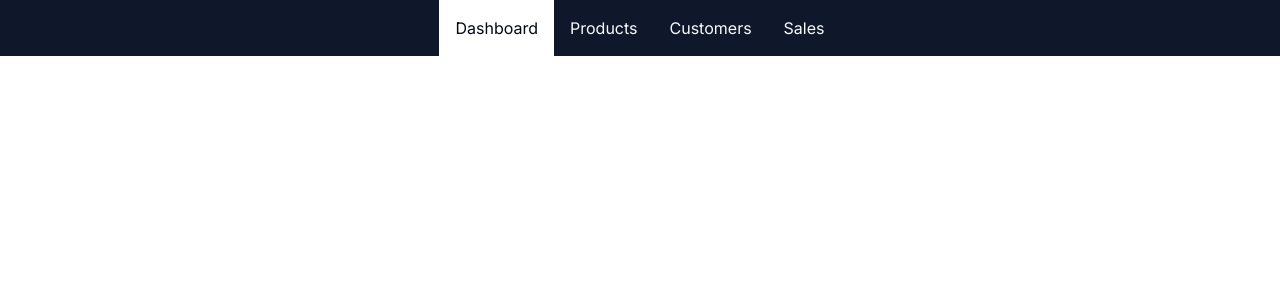
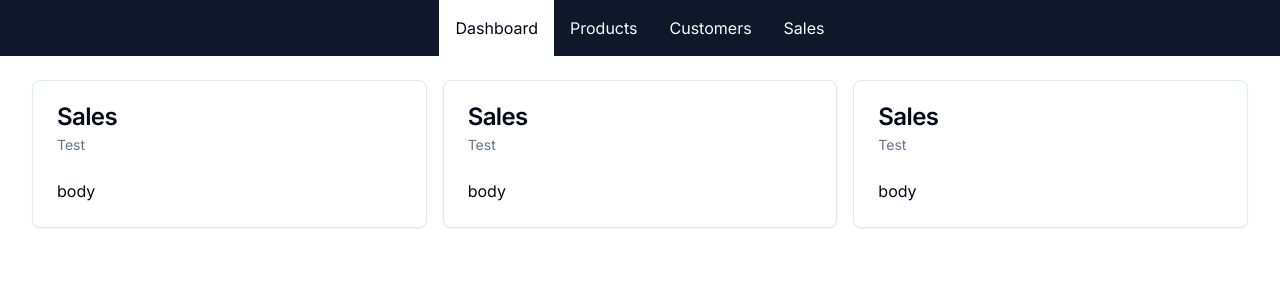
Before and after one commit to FullStackin/ShopVerse, a Next.js app: page /admin in a window 1280 px wide. Shown: the top 300 px of the page. Built offline with nearby package versions, Linux system fonts and the light colour scheme.

Commit message:
connecting db to prisma

```diff
--- a/src/app/admin/page.tsx
+++ b/src/app/admin/page.tsx
@@ -1,3 +1,34 @@
+import { Card, CardContent, CardDescription, CardHeader, CardTitle } from "@/components/ui/card";
+
+function getSalesDate(){
+
+}
+
 export default function AdminDashboard () {
-    return <div className="grid grid-cols-1 md:grid-cols-2 lg:grid-cols-3 gap-4"> </div>
+    return <div className="grid grid-cols-1 md:grid-cols-2 lg:grid-cols-3 gap-4">
+       <DashboardCard title="Sales" subtitle="Test" body="body" />
+       <DashboardCard title="Sales" subtitle="Test" body="body" />
+       <DashboardCard title="Sales" subtitle="Test" body="body" />
+
+    </div>
 }
+
+type DashboardCardProps = {
+    title: string
+    subtitle: string
+    body: string
+}
+
+function DashboardCard({title, subtitle, body}:
+    DashboardCardProps
+) {
+    return  <Card>
+    <CardHeader>
+        <CardTitle>{title}</CardTitle>
+    <CardDescription>{subtitle}</CardDescription>
+        </CardHeader>
+    <CardContent>
+        <p>{body}</p>
+    </CardContent>
+</Card>
+}
--- /dev/null
+++ b/src/db/db.ts
@@ -0,0 +1,15 @@
+import { PrismaClient } from "@prisma/client"
+
+const prismaClientSingleton = () => {
+  return new PrismaClient()
+}
+
+declare global {
+  var prisma: undefined | ReturnType<typeof prismaClientSingleton>
+}
+
+const db = globalThis.prisma ?? prismaClientSingleton()
+
+export default db
+
+if (process.env.NODE_ENV !== "production") globalThis.prisma = db
```
